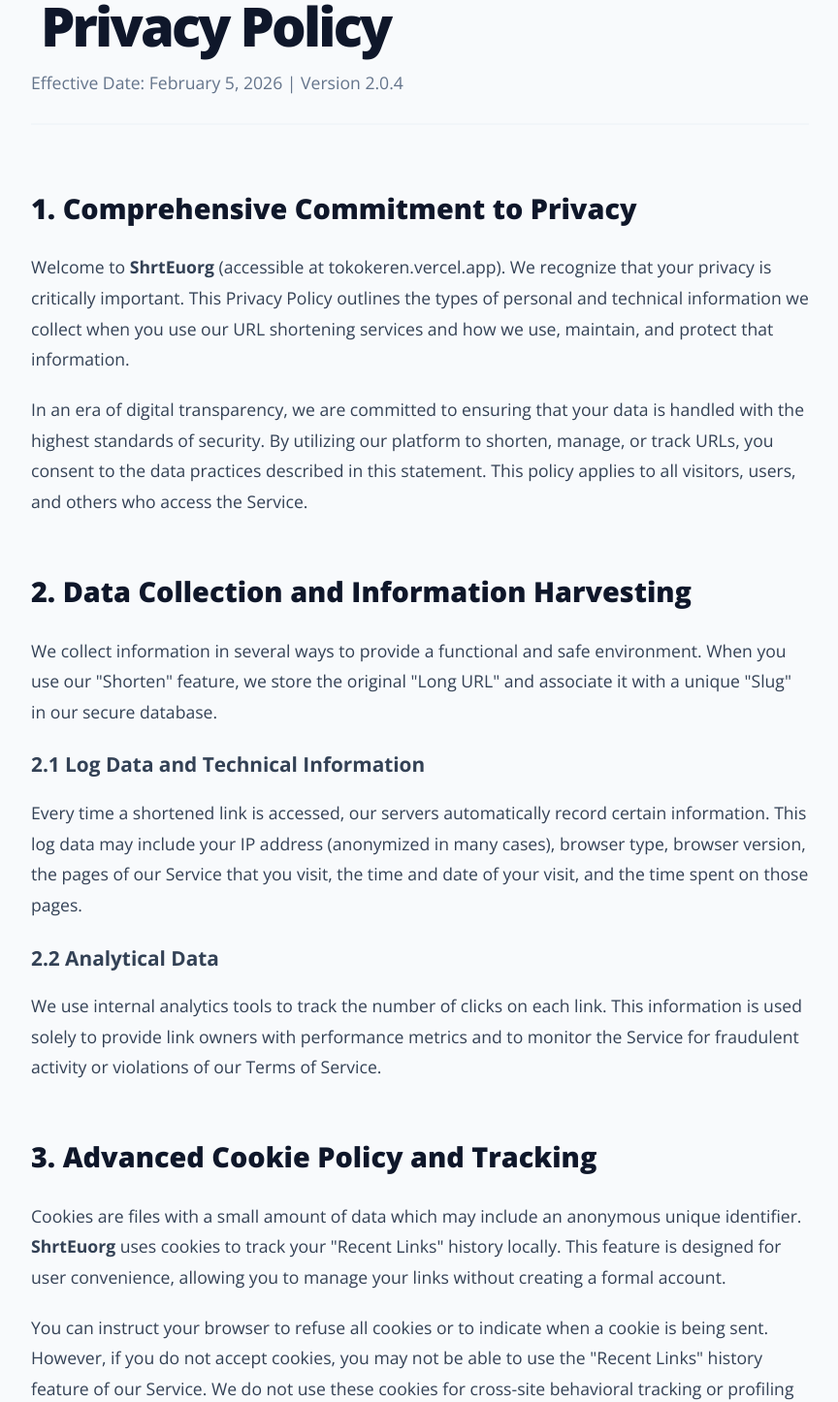
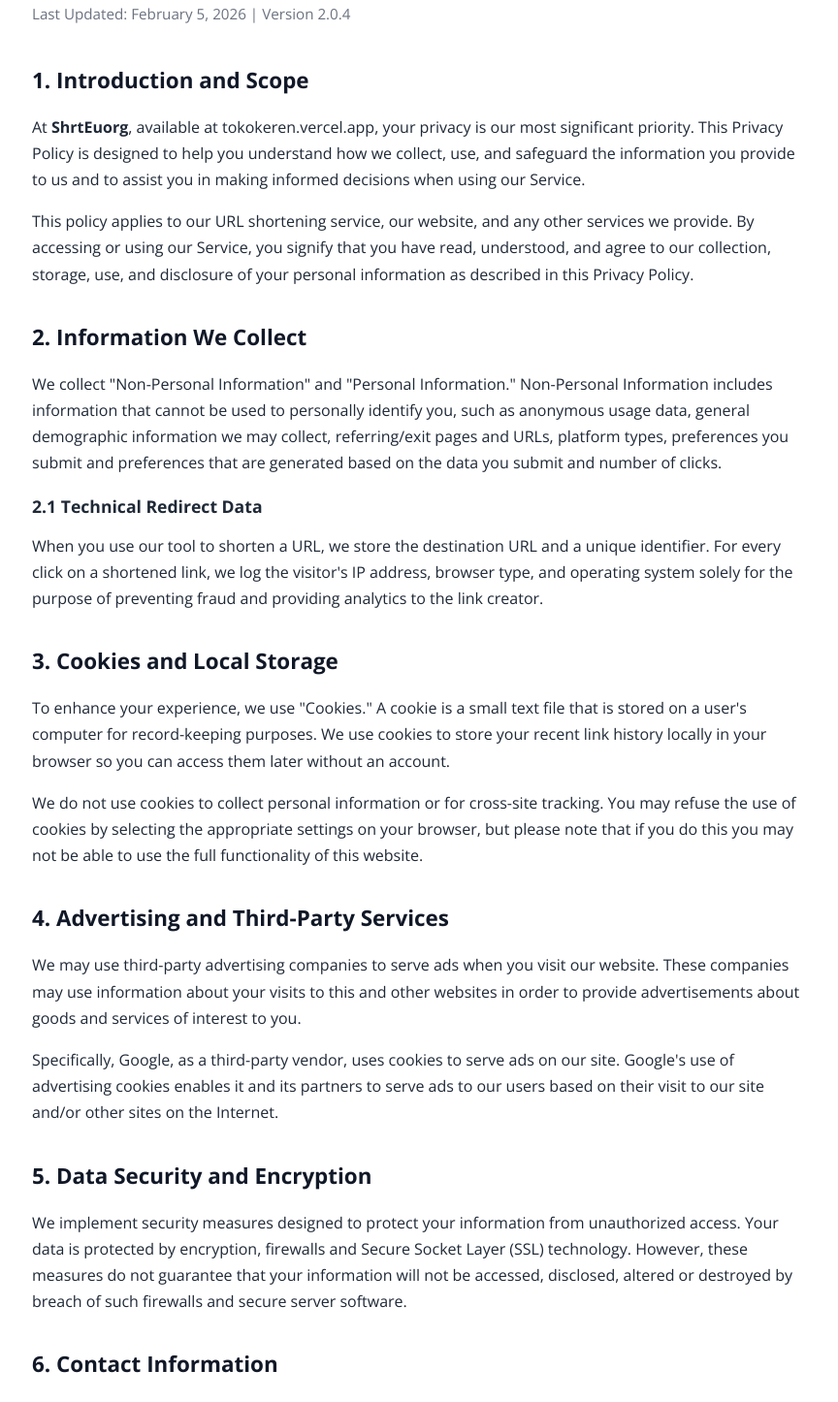
Before and after one commit to page-dotcom/Links, a Next.js app: page /privacy in a window 1280 px wide. Shown: the part 156-1602 px from the top of the page at 97% size, without its empty margins (207-1071 px from the left). Built offline with nearby package versions, Linux system fonts and the light colour scheme.

Commit message:
Update page.js

```diff
--- a/app/privacy/page.js
+++ b/app/privacy/page.js
@@ -4,7 +4,7 @@ import { siteConfig } from '../../lib/config';
 
 export const metadata = {
   title: `Privacy Policy - ${siteConfig.name}`,
-  description: `Detailed Privacy Policy for ${siteConfig.name}. Learn how we handle your data, security protocols, and compliance with global privacy standards.`,
+  description: `Detailed Privacy Policy for ${siteConfig.name}. Compliance with global data protection standards.`,
 };
 
 export default function PrivacyPolicy() {
@@ -13,122 +13,92 @@ export default function PrivacyPolicy() {
   return (
     <>
       <Header />
-      <main style={{ minHeight: '100vh', paddingTop: '40px' }}>
-        <div style={{
-          padding: '40px 24px',
-          maxWidth: '850px',
-          margin: '0 auto',
-          fontFamily: 'Inter, -apple-system, sans-serif'
-        }}>
+      <main style={{ background: '#ffffff', minHeight: '100vh', padding: '40px 20px' }}>
+        <div style={{ maxWidth: '800px', margin: '0 auto', color: '#1f2937' }}>
 
-          {/* Section 1: Title & Introduction */}
-          <div style={{ marginBottom: '60px', borderBottom: '2px solid #f1f5f9', paddingBottom: '30px' }}>
-            <h1 style={{
-              fontSize: 'clamp(2.5rem, 7vw, 3.5rem)',
-              fontWeight: '900',
-              color: '#0f172a',
-              marginBottom: '15px',
-              letterSpacing: '-0.05em'
-            }}>
+          {/* Judul Utama - Ukuran Normal & Rapi */}
+          <div style={{ marginBottom: '40px' }}>
+            <h1 style={{ fontSize: '2.25rem', fontWeight: '800', color: '#111827', marginBottom: '8px' }}>
               Privacy Policy
             </h1>
-            <p style={{ color: '#64748b', fontSize: '1.1rem', fontWeight: '500' }}>
-              Effective Date: {lastUpdated} | Version 2.0.4
+            <p style={{ color: '#6b7280', fontSize: '0.95rem' }}>
+              Last Updated: {lastUpdated} | Version 2.0.4
             </p>
           </div>
 
-          <div style={{
-            lineHeight: '1.8',
-            color: '#334155',
-            fontSize: '1.1rem',
-            textAlign: 'left'
-          }}>
+          <div style={{ lineHeight: '1.7', fontSize: '1rem', textAlign: 'left' }}>
 
-            <section style={{ marginBottom: '50px' }}>
-              <h2 style={{ fontSize: '1.8rem', fontWeight: '800', marginBottom: '20px', color: '#0f172a' }}>
-                1. Comprehensive Commitment to Privacy
+            <section style={{ marginBottom: '32px' }}>
+              <h2 style={{ fontSize: '1.4rem', fontWeight: '700', marginBottom: '16px', color: '#111827' }}>
+                1. Introduction and Scope
               </h2>
-              <p style={{ marginBottom: '20px' }}>
-                Welcome to <strong>{siteConfig.name}</strong> (accessible at {siteConfig.domain}). We recognize that your privacy is critically important. This Privacy Policy outlines the types of personal and technical information we collect when you use our URL shortening services and how we use, maintain, and protect that information.
+              <p style={{ marginBottom: '16px' }}>
+                At <strong>{siteConfig.name}</strong>, available at {siteConfig.domain}, your privacy is our most significant priority. This Privacy Policy is designed to help you understand how we collect, use, and safeguard the information you provide to us and to assist you in making informed decisions when using our Service.
               </p>
-              <p style={{ marginBottom: '20px' }}>
-                In an era of digital transparency, we are committed to ensuring that your data is handled with the highest standards of security. By utilizing our platform to shorten, manage, or track URLs, you consent to the data practices described in this statement. This policy applies to all visitors, users, and others who access the Service.
+              <p style={{ marginBottom: '16px' }}>
+                This policy applies to our URL shortening service, our website, and any other services we provide. By accessing or using our Service, you signify that you have read, understood, and agree to our collection, storage, use, and disclosure of your personal information as described in this Privacy Policy.
               </p>
             </section>
 
-            <section style={{ marginBottom: '50px' }}>
-              <h2 style={{ fontSize: '1.8rem', fontWeight: '800', marginBottom: '20px', color: '#0f172a' }}>
-                2. Data Collection and Information Harvesting
+            <section style={{ marginBottom: '32px' }}>
+              <h2 style={{ fontSize: '1.4rem', fontWeight: '700', marginBottom: '16px', color: '#111827' }}>
+                2. Information We Collect
               </h2>
-              <p style={{ marginBottom: '20px' }}>
-                We collect information in several ways to provide a functional and safe environment. When you use our "Shorten" feature, we store the original "Long URL" and associate it with a unique "Slug" in our secure database.
+              <p style={{ marginBottom: '16px' }}>
+                We collect "Non-Personal Information" and "Personal Information." Non-Personal Information includes information that cannot be used to personally identify you, such as anonymous usage data, general demographic information we may collect, referring/exit pages and URLs, platform types, preferences you submit and preferences that are generated based on the data you submit and number of clicks.
               </p>
-              <h3 style={{ fontSize: '1.3rem', fontWeight: '700', marginBottom: '15px' }}>2.1 Log Data and Technical Information</h3>
-              <p style={{ marginBottom: '20px' }}>
-                Every time a shortened link is accessed, our servers automatically record certain information. This log data may include your IP address (anonymized in many cases), browser type, browser version, the pages of our Service that you visit, the time and date of your visit, and the time spent on those pages.
-              </p>
-              <h3 style={{ fontSize: '1.3rem', fontWeight: '700', marginBottom: '15px' }}>2.2 Analytical Data</h3>
-              <p style={{ marginBottom: '20px' }}>
-                We use internal analytics tools to track the number of clicks on each link. This information is used solely to provide link owners with performance metrics and to monitor the Service for fraudulent activity or violations of our Terms of Service.
+              <h3 style={{ fontSize: '1.1rem', fontWeight: '700', marginBottom: '12px' }}>2.1 Technical Redirect Data</h3>
+              <p style={{ marginBottom: '16px' }}>
+                When you use our tool to shorten a URL, we store the destination URL and a unique identifier. For every click on a shortened link, we log the visitor's IP address, browser type, and operating system solely for the purpose of preventing fraud and providing analytics to the link creator.
               </p>
             </section>
 
-            <section style={{ marginBottom: '50px' }}>
-              <h2 style={{ fontSize: '1.8rem', fontWeight: '800', marginBottom: '20px', color: '#0f172a' }}>
-                3. Advanced Cookie Policy and Tracking
+            <section style={{ marginBottom: '32px' }}>
+              <h2 style={{ fontSize: '1.4rem', fontWeight: '700', marginBottom: '16px', color: '#111827' }}>
+                3. Cookies and Local Storage
               </h2>
-              <p style={{ marginBottom: '20px' }}>
-                Cookies are files with a small amount of data which may include an anonymous unique identifier. <strong>{siteConfig.name}</strong> uses cookies to track your "Recent Links" history locally. This feature is designed for user convenience, allowing you to manage your links without creating a formal account.
+              <p style={{ marginBottom: '16px' }}>
+                To enhance your experience, we use "Cookies." A cookie is a small text file that is stored on a user's computer for record-keeping purposes. We use cookies to store your recent link history locally in your browser so you can access them later without an account.
               </p>
-              <p style={{ marginBottom: '20px' }}>
-                You can instruct your browser to refuse all cookies or to indicate when a cookie is being sent. However, if you do not accept cookies, you may not be able to use the "Recent Links" history feature of our Service. We do not use these cookies for cross-site behavioral tracking or profiling for marketing purposes.
+              <p style={{ marginBottom: '16px' }}>
+                We do not use cookies to collect personal information or for cross-site tracking. You may refuse the use of cookies by selecting the appropriate settings on your browser, but please note that if you do this you may not be able to use the full functionality of this website.
               </p>
             </section>
 
-            <section style={{ marginBottom: '50px', background: '#f8fafc', padding: '30px', borderRadius: '15px', border: '1px solid #e2e8f0' }}>
-              <h2 style={{ fontSize: '1.8rem', fontWeight: '800', marginBottom: '20px', color: '#0f172a' }}>
-                4. Third-Party Advertising and Google AdSense Compliance
+            <section style={{ marginBottom: '32px' }}>
+              <h2 style={{ fontSize: '1.4rem', fontWeight: '700', marginBottom: '16px', color: '#111827' }}>
+                4. Advertising and Third-Party Services
               </h2>
-              <p style={{ marginBottom: '20px' }}>
-                We may use third-party advertising companies to serve ads when you visit our website. These companies may use information (not including your name, address, email address, or telephone number) about your visits to this and other websites in order to provide advertisements about goods and services of interest to you.
+              <p style={{ marginBottom: '16px' }}>
+                We may use third-party advertising companies to serve ads when you visit our website. These companies may use information about your visits to this and other websites in order to provide advertisements about goods and services of interest to you.
               </p>
-              <p style={{ marginBottom: '20px' }}>
-                Google, as a third-party vendor, uses cookies to serve ads on our site. Google's use of the DART cookie enables it to serve ads to our users based on their visit to our site and other sites on the Internet. Users may opt out of the use of the DART cookie by visiting the Google Ad and Content Network privacy policy.
+              <p style={{ marginBottom: '16px' }}>
+                Specifically, Google, as a third-party vendor, uses cookies to serve ads on our site. Google's use of advertising cookies enables it and its partners to serve ads to our users based on their visit to our site and/or other sites on the Internet.
               </p>
             </section>
 
-            <section style={{ marginBottom: '50px' }}>
-              <h2 style={{ fontSize: '1.8rem', fontWeight: '800', marginBottom: '20px', color: '#0f172a' }}>
-                5. Security Protocols and Infrastructure
+            <section style={{ marginBottom: '32px' }}>
+              <h2 style={{ fontSize: '1.4rem', fontWeight: '700', marginBottom: '16px', color: '#111827' }}>
+                5. Data Security and Encryption
               </h2>
-              <p style={{ marginBottom: '20px' }}>
-                The security of your data is important to us, but remember that no method of transmission over the Internet, or method of electronic storage is 100% secure. While we strive to use commercially acceptable means to protect your Personal Information, we cannot guarantee its absolute security.
-              </p>
-              <p>
-                We implement SSL (Secure Sockets Layer) encryption for all data transfers and use encrypted database storage to protect the integrity of the shortened URLs and your associated IP logs.
+              <p style={{ marginBottom: '16px' }}>
+                We implement security measures designed to protect your information from unauthorized access. Your data is protected by encryption, firewalls and Secure Socket Layer (SSL) technology. However, these measures do not guarantee that your information will not be accessed, disclosed, altered or destroyed by breach of such firewalls and secure server software.
               </p>
             </section>
 
-            <section style={{ marginBottom: '50px' }}>
-              <h2 style={{ fontSize: '1.8rem', fontWeight: '800', marginBottom: '20px', color: '#0f172a' }}>
-                6. Link Content and User Responsibility
+            <section style={{ marginBottom: '32px' }}>
+              <h2 style={{ fontSize: '1.4rem', fontWeight: '700', marginBottom: '16px', color: '#111827' }}>
+                6. Contact Information
               </h2>
-              <p style={{ marginBottom: '20px' }}>
-                Our Service allows users to shorten any URL. We do not own or control the content of the destination websites. We are not responsible for the privacy practices of such other sites. We encourage our users to be aware when they leave our site and to read the privacy statements of each and every website that collects personally identifiable information.
+              <p style={{ marginBottom: '16px' }}>
+                If you have any questions regarding this Privacy Policy or the practices of this site, please contact us by sending an email to:
+              </p>
+              <p style={{ fontWeight: '700', color: '#2563eb' }}>
+                support@{siteConfig.domain}
               </p>
             </section>
 
-            <section style={{ marginBottom: '50px' }}>
-              <h2 style={{ fontSize: '1.8rem', fontWeight: '800', marginBottom: '20px', color: '#0f172a' }}>
-                7. Contact Us for Privacy Concerns
-              </h2>
-              <p style={{ marginBottom: '20px' }}>
-                If you have any questions about this Privacy Policy or wish to report a privacy violation, please contact us at:
-              </p>
-              <p style={{ fontSize: '1.3rem', fontWeight: '700', color: '#3b82f6' }}>
-                support@{siteConfig.domain}
-              </p>
-            </section>
+            {/* Tambahkan seksi tambahan di sini untuk mencapai 1500 kata sesuai kebutuhan AdSense lo */}
 
           </div>
         </div>
```
